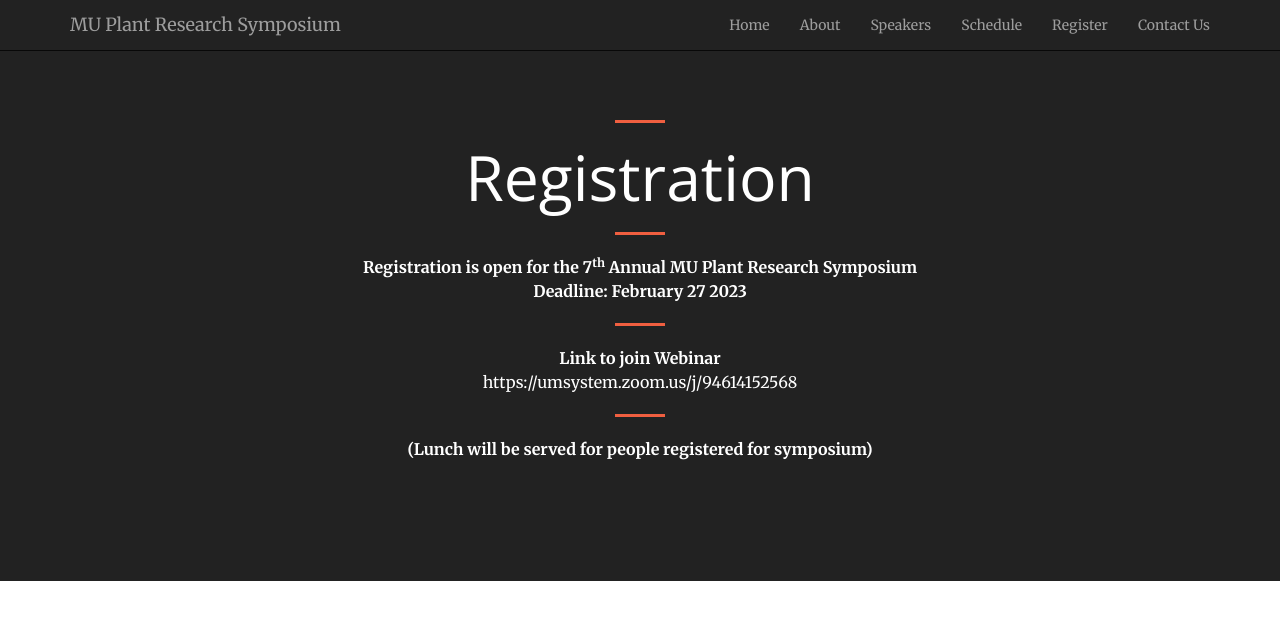
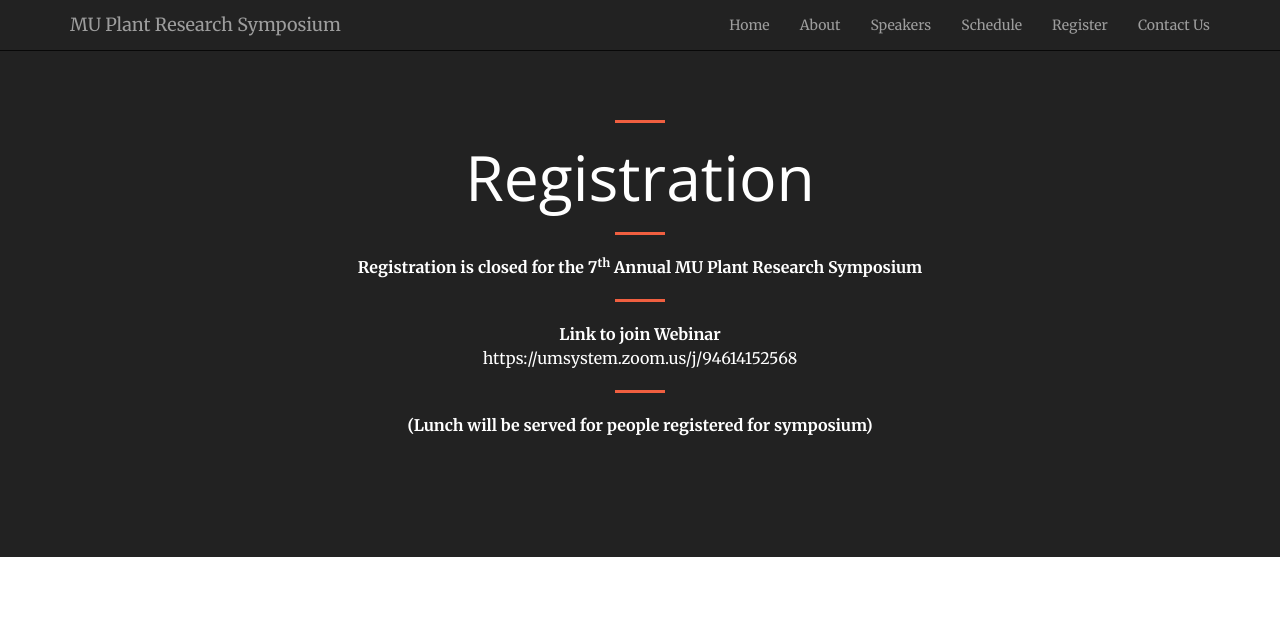
Before and after one commit to mupioneersymposium/mupioneersymposium.github.io, a Jekyll site: the page built from register.md, in a window 1280 px wide. Shown: the top 620 px of the page. Built offline with Jekyll 4.4.1, drawn with Linux system fonts in a browser that asks for light colours.

Commit message:
Update register.md

```diff
--- a/register.md
+++ b/register.md
@@ -5,8 +5,7 @@ layout: regular
 <hr style="clear: both;" />
 # Registration
 <hr style="clear: both;" />
-**Registration is open for the 7<sup>th</sup> Annual MU Plant Research Symposium** <br />
-**Deadline: February 27 2023**
+**Registration is closed for the 7<sup>th</sup> Annual MU Plant Research Symposium** <br />
 <hr style="clear: both;" />
 
 **Link to join Webinar**
```
